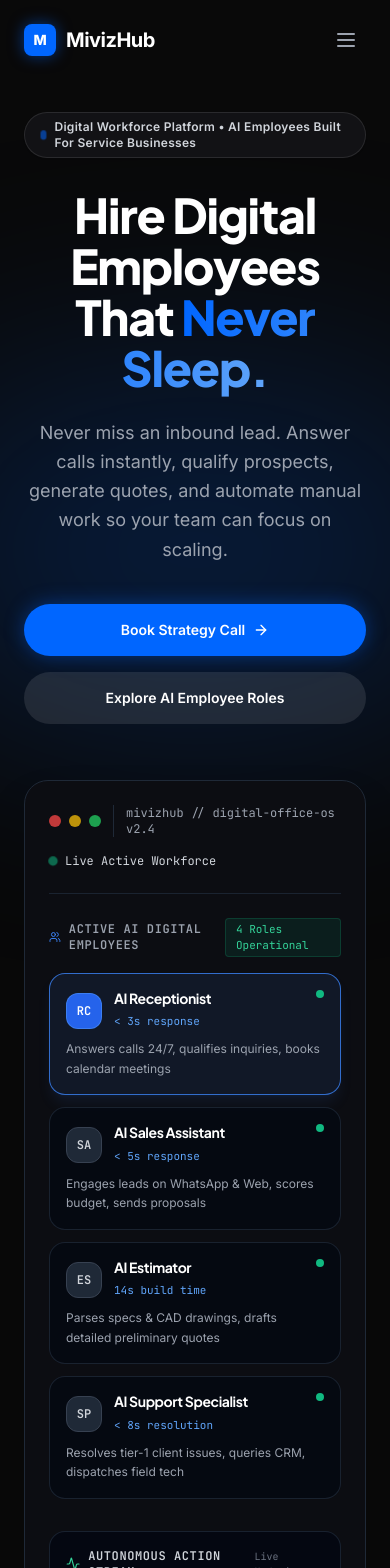
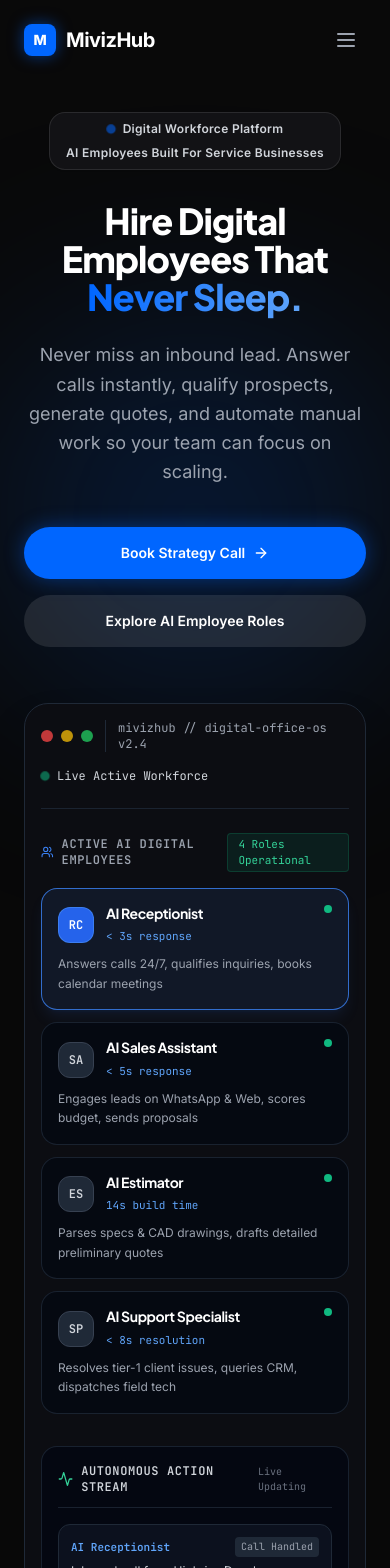
Before and after one commit to Rahullohar703/mivizhub-online, a React (Vite) app: page / in a window 390 px wide. Shown: the top 1568 px of the page. Built offline with nearby package versions, Linux system fonts and the light colour scheme; the HTML template or start-up script is replaced by a standard one.

Commit message:
Fix mobile responsiveness padding and text sizes

```diff
--- a/src/components/SectionAIEmployees.jsx
+++ b/src/components/SectionAIEmployees.jsx
@@ -98,7 +98,7 @@
           <span className="text-xs font-mono font-semibold uppercase tracking-widest text-electricBlue mb-3 block">
             Digital Employee Catalog
           </span>
-          <h2 className="text-4xl sm:text-5xl lg:text-6xl font-bold tracking-tight text-white leading-tight mb-6">
+          <h2 className="text-3xl sm:text-4xl lg:text-6xl font-bold tracking-tight text-white leading-tight mb-6">
             Hire Your Digital Workforce.
           </h2>
           <p className="text-lg sm:text-xl text-gray-400 font-normal leading-relaxed">
@@ -114,7 +114,7 @@
               <button
                 key={emp.id}
                 onClick={() => setActiveTab(emp.id)}
-                className={`px-6 py-3.5 rounded-full text-sm font-semibold whitespace-nowrap transition-all duration-300 flex items-center gap-2 ${
+                className={`px-4 py-2 sm:px-6 sm:py-3.5 rounded-full text-sm font-semibold whitespace-nowrap transition-all duration-300 flex items-center gap-2 ${
                   isActive
                     ? 'bg-electricBlue text-white shadow-[0_0_15px_rgba(0,102,255,0.4)]'
                     : 'bg-white/5 text-gray-400 hover:bg-white/10 hover:text-white'
@@ -135,7 +135,7 @@
             animate={{ opacity: 1, y: 0 }}
             exit={{ opacity: 0, y: -20 }}
             transition={{ duration: 0.5, ease: [0.16, 1, 0.3, 1] }}
-            className="rounded-3xl border border-white/5 bg-cardBg p-8 lg:p-12 shadow-sm grid grid-cols-1 lg:grid-cols-12 gap-12 items-center"
+            className="rounded-3xl border border-white/5 bg-cardBg p-6 lg:p-12 shadow-sm grid grid-cols-1 lg:grid-cols-12 gap-8 lg:gap-12 items-center"
           >
             {/* Left Info Column (7 Cols) */}
             <div className="lg:col-span-7">
--- a/src/components/SectionCTA.jsx
+++ b/src/components/SectionCTA.jsx
@@ -12,7 +12,7 @@
             whileInView={{ opacity: 1, y: 0 }}
             viewport={{ once: true }}
             transition={{ duration: 0.8, ease: [0.16, 1, 0.3, 1] }}
-            className="bg-cardBg border border-white/5 rounded-3xl p-10 sm:p-16 text-white shadow-2xl relative overflow-hidden"
+            className="bg-cardBg border border-white/5 rounded-3xl p-6 sm:p-10 lg:p-16 text-white shadow-2xl relative overflow-hidden"
           >
             {/* Subtle Radial Glow */}
             <div className="absolute top-1/2 left-1/2 -translate-x-1/2 -translate-y-1/2 w-[500px] h-[300px] bg-electricBlue/20 blur-[120px] pointer-events-none rounded-full" />
@@ -23,7 +23,7 @@
                 Complimentary Operational Strategy Audit
               </span>
 
-              <h2 className="text-4xl sm:text-5xl lg:text-6xl font-extrabold tracking-tight text-white leading-tight mb-6">
+              <h2 className="text-3xl sm:text-4xl lg:text-6xl font-extrabold tracking-tight text-white leading-tight mb-6">
                 Ready To Build Your <span className="text-transparent bg-clip-text bg-gradient-to-r from-electricBlue to-blue-400">AI Workforce?</span>
               </h2>
 
--- a/src/components/SectionHero.jsx
+++ b/src/components/SectionHero.jsx
@@ -48,7 +48,7 @@
   return (
     <section className="relative pt-28 pb-20 lg:pt-36 lg:pb-32 overflow-hidden">
       {/* Background Soft Glows */}
-      <div className="absolute top-1/4 left-1/2 -translate-x-1/2 -translate-y-1/2 w-[600px] h-[350px] bg-electricBlue/20 blur-[120px] pointer-events-none rounded-full" />
+      <div className="absolute top-1/4 left-1/2 -translate-x-1/2 -translate-y-1/2 w-full max-w-[600px] h-[350px] bg-electricBlue/20 blur-[120px] pointer-events-none rounded-full" />
 
       <div className="mx-auto max-w-7xl px-6 lg:px-8 relative z-10">
 
@@ -58,10 +58,14 @@
             initial={{ opacity: 0, y: -10 }}
             animate={{ opacity: 1, y: 0 }}
             transition={{ duration: 0.6 }}
-            className="inline-flex items-center gap-2 px-4 py-1.5 rounded-full bg-cardBg border border-white/10 shadow-sm text-xs font-semibold text-gray-300 tracking-wide"
+            className="flex flex-col sm:flex-row items-center justify-center gap-2 px-4 py-2 sm:py-1.5 rounded-2xl sm:rounded-full bg-cardBg border border-white/10 shadow-sm text-xs font-semibold text-gray-300 tracking-wide text-center"
           >
-            <span className="w-2 h-2 rounded-full bg-electricBlue status-pulse-green" />
-            <span>Digital Workforce Platform • AI Employees Built For Service Businesses</span>
+            <div className="flex items-center gap-2">
+              <span className="w-2 h-2 rounded-full bg-electricBlue status-pulse-green" />
+              <span>Digital Workforce Platform</span>
+            </div>
+            <span className="hidden sm:inline">•</span>
+            <span>AI Employees Built For Service Businesses</span>
           </motion.div>
         </div>
 
@@ -71,7 +75,7 @@
             initial={{ opacity: 0, y: 20 }}
             animate={{ opacity: 1, y: 0 }}
             transition={{ duration: 0.8, ease: [0.16, 1, 0.3, 1] }}
-            className="text-5xl sm:text-6xl lg:text-7xl font-extrabold text-white tracking-tight leading-[1.06] mb-6"
+            className="text-4xl sm:text-5xl lg:text-7xl font-extrabold text-white tracking-tight leading-[1.06] mb-6"
           >
             Hire Digital Employees That <span className="text-transparent bg-clip-text bg-gradient-to-r from-electricBlue to-blue-400">Never Sleep.</span>
           </motion.h1>
@@ -117,7 +121,7 @@
           initial={{ opacity: 0, y: 40 }}
           animate={{ opacity: 1, y: 0 }}
           transition={{ duration: 1, delay: 0.3, ease: [0.16, 1, 0.3, 1] }}
-          className="rounded-3xl bg-[#0C0D12] border border-gray-800 shadow-2xl p-6 lg:p-8 text-white relative overflow-hidden"
+          className="rounded-3xl bg-[#0C0D12] border border-gray-800 shadow-2xl p-4 sm:p-6 lg:p-8 text-white relative overflow-hidden"
         >
           {/* Top Operational Bar */}
           <div className="flex flex-col md:flex-row md:items-center justify-between gap-4 pb-6 border-b border-gray-800/80">
--- a/src/components/SectionProblems.jsx
+++ b/src/components/SectionProblems.jsx
@@ -36,7 +36,7 @@
           <span className="text-xs font-mono font-semibold uppercase tracking-widest text-electricBlue mb-3 block">
             The Inefficiency Audit
           </span>
-          <h2 className="text-4xl sm:text-5xl lg:text-6xl font-bold tracking-tight text-white leading-tight mb-6">
+          <h2 className="text-3xl sm:text-4xl lg:text-6xl font-bold tracking-tight text-white leading-tight mb-6">
             Traditional Operations Are Leaking Profits.
           </h2>
           <p className="text-lg sm:text-xl text-gray-400 font-normal leading-relaxed">
@@ -55,7 +55,7 @@
                 whileInView={{ opacity: 1, y: 0 }}
                 viewport={{ once: true, margin: "-50px" }}
                 transition={{ duration: 0.7, ease: [0.16, 1, 0.3, 1], delay: idx * 0.15 }}
-                className="bg-cardBg p-8 lg:p-10 rounded-3xl border border-white/10 shadow-sm hover:shadow-[0_0_20px_rgba(0,102,255,0.15)] hover:-translate-y-1 transition-all duration-300 flex flex-col justify-between"
+                className="bg-cardBg p-6 lg:p-10 rounded-3xl border border-white/10 shadow-sm hover:shadow-[0_0_20px_rgba(0,102,255,0.15)] hover:-translate-y-1 transition-all duration-300 flex flex-col justify-between"
               >
                 <div>
                   <div className="flex items-center justify-between mb-8">
```
Also changed, not shown: src/components/SectionSolution.jsx (+4 -4 lines).
